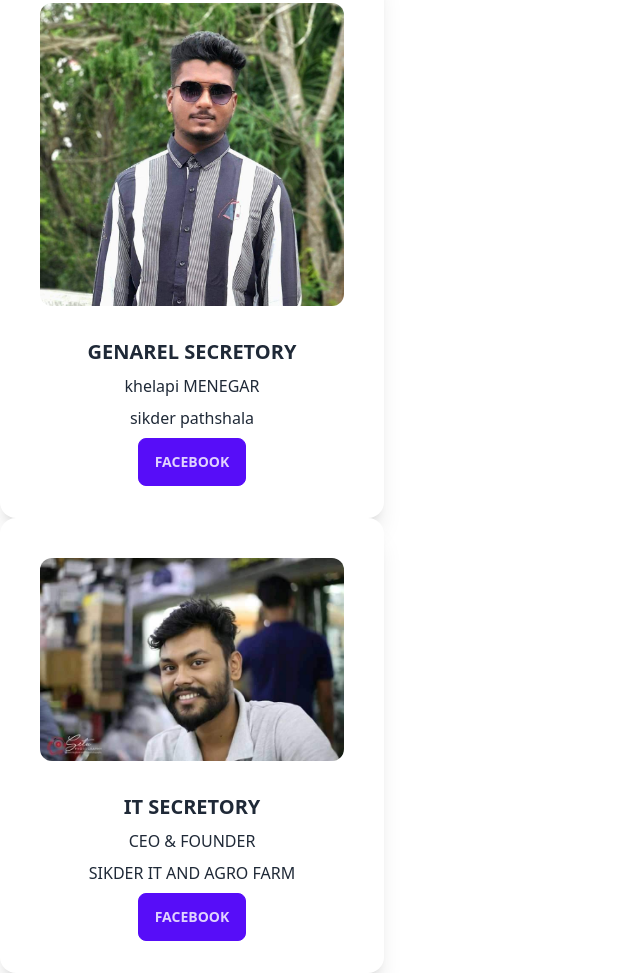
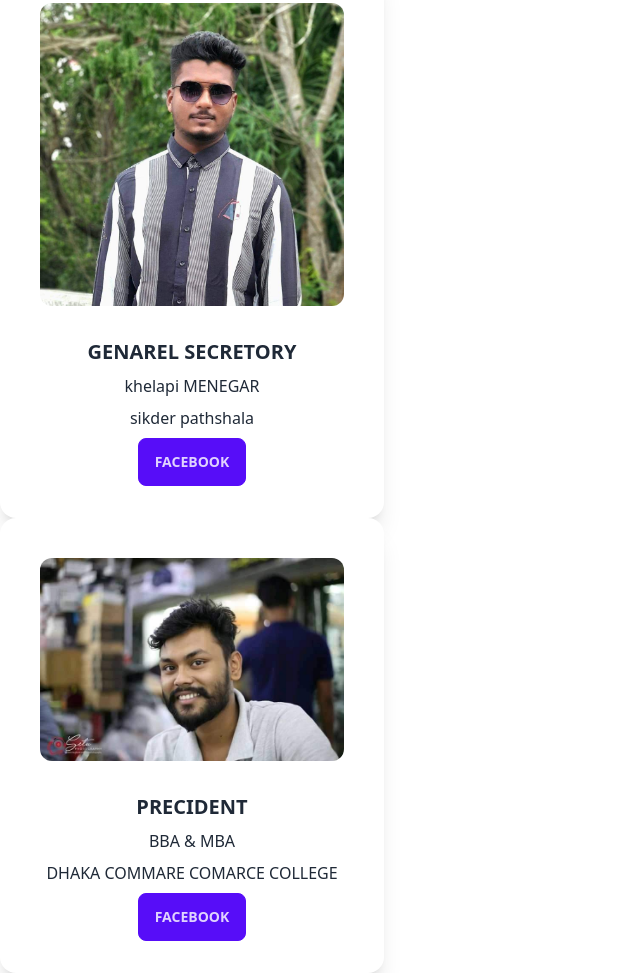
Before and after one commit to Skdrashed/jubo-songo, a plain HTML site: page index.html in a window 1280 px wide. Shown: the part 1239-2212 px from the top of the page, without its empty margins (0-640 px from the left). Drawn offline with nearby package versions, Linux system fonts and the light colour scheme.

Commit message:
added precident

```diff
--- a/index.html
+++ b/index.html
@@ -101,9 +101,9 @@
         <img src="img/FB_IMG_1694198105803.jpg" alt="Shoes" class="rounded-xl" />
       </figure>
       <div class="card-body items-center text-center">
-        <h2 class="card-title">IT SECRETORY</h2>
-        <p>CEO & FOUNDER </p>
-        <P>SIKDER IT AND AGRO FARM</P>
+        <h2 class="card-title">PRECIDENT</h2>
+        <p>BBA & MBA</p>
+        <P>DHAKA COMMARE COMARCE COLLEGE</P>
 
         <div class="card-actions">
           <button class="btn btn-primary"><a href="https://www.facebook.com/skdrashed">facebook</a></button>
```
